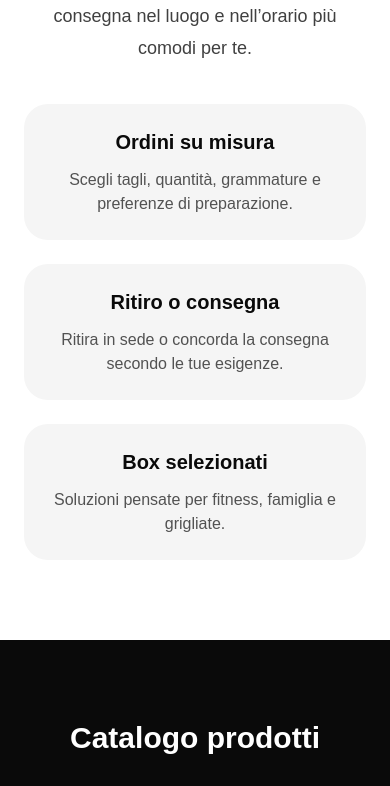
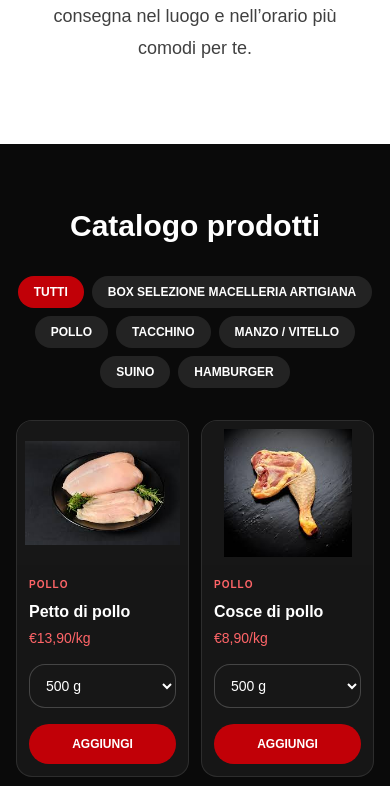
Before and after one commit to gacheb91-cpu/macelleria-artigiana-app, a Next.js app: page / in a window 390 px wide. Shown: the part 1640-2426 px from the top of the page. Built offline with nearby package versions, Linux system fonts and the light colour scheme.

Commit message:
migliora griglia prodotti e pulsante aggiunto

```diff
--- a/app/page.tsx
+++ b/app/page.tsx
@@ -222,34 +222,19 @@ Il peso finale può variare leggermente in base al taglio reale.
             Puoi ritirare in sede in Via Roma 15 a Castellanza oppure concordare
             la consegna nel luogo e nell’orario più comodi per te.
           </p>
-
-          <div className="mt-10 grid gap-6 md:grid-cols-3">
-            <InfoCard
-              title="Ordini su misura"
-              text="Scegli tagli, quantità, grammature e preferenze di preparazione."
-            />
-            <InfoCard
-              title="Ritiro o consegna"
-              text="Ritira in sede o concorda la consegna secondo le tue esigenze."
-            />
-            <InfoCard
-              title="Box selezionati"
-              text="Soluzioni pensate per fitness, famiglia e grigliate."
-            />
-          </div>
         </div>
       </section>
 
-      <section id="catalogo" className="px-6 py-20">
+      <section id="catalogo" className="px-4 py-16">
         <div className="mx-auto max-w-6xl">
           <h2 className="text-center text-3xl font-bold">Catalogo prodotti</h2>
 
-          <div className="mt-8 flex flex-wrap justify-center gap-3">
+          <div className="mt-8 flex flex-wrap justify-center gap-2">
             {categories.map((category) => (
               <button
                 key={category}
                 onClick={() => setSelectedCategory(category)}
-                className={`rounded-full px-5 py-3 text-sm font-bold uppercase ${
+                className={`rounded-full px-4 py-2 text-xs font-bold uppercase ${
                   selectedCategory === category
                     ? "bg-red-700 text-white"
                     : "bg-white/10 text-white hover:bg-white/20"
@@ -260,7 +245,7 @@ Il peso finale può variare leggermente in base al taglio reale.
             ))}
           </div>
 
-          <div className="mt-10 grid gap-6 md:grid-cols-2 lg:grid-cols-3">
+          <div className="mt-8 grid grid-cols-2 gap-3 md:grid-cols-3 md:gap-6">
             {filteredProducts.map((product) => (
               <ProductCard
                 key={product.name}
@@ -331,16 +316,7 @@ Il peso finale può variare leggermente in base al taglio reale.
               className="min-h-32 rounded-2xl border p-4"
             />
 
-            <div className="rounded-3xl bg-neutral-100 p-5 text-sm leading-6 text-neutral-700">
-              <h3 className="font-bold text-neutral-950">Informativa allergeni</h3>
-              <p className="mt-2">
-                Alcuni prodotti possono contenere o venire a contatto con allergeni
-                durante la preparazione. In caso di allergie o intolleranze, indicarlo
-                sempre nelle note dell’ordine e attendere conferma prima del ritiro o
-                della consegna.
-              </p>
-
-              <label className="mt-4 flex gap-3">
+            <label className="flex gap-3 rounded-2xl bg-neutral-100 p-4 text-sm">
               <input
                 type="checkbox"
                 checked={allergensAccepted}
@@ -348,17 +324,8 @@ Il peso finale può variare leggermente in base al taglio reale.
               />
               <span>Ho letto l’informativa allergeni.</span>
             </label>
-            </div>
 
-            <div className="rounded-3xl bg-neutral-100 p-5 text-sm leading-6 text-neutral-700">
-              <h3 className="font-bold text-neutral-950">Informativa privacy</h3>
-              <p className="mt-2">
-                I dati inseriti vengono utilizzati esclusivamente per gestire la
-                richiesta d’ordine, il contatto con il cliente, il ritiro o la consegna.
-                I dati non vengono ceduti a terzi per finalità di marketing.
-              </p>
-
-              <label className="mt-4 flex gap-3">
+            <label className="flex gap-3 rounded-2xl bg-neutral-100 p-4 text-sm">
               <input
                 type="checkbox"
                 checked={privacyAccepted}
@@ -366,7 +333,6 @@ Il peso finale può variare leggermente in base al taglio reale.
               />
               <span>Ho letto e accetto l’informativa privacy.</span>
             </label>
-            </div>
 
             <button
               onClick={sendOrder}
@@ -400,9 +366,6 @@ Il peso finale può variare leggermente in base al taglio reale.
               <h3 className="text-xl font-bold">Orari</h3>
               <p className="mt-4 text-neutral-300">Dal lunedì al sabato</p>
               <p className="mt-2 text-neutral-300">08:30 - 19:30</p>
-              <p className="mt-4 text-neutral-400">
-                Ritiro in sede o consegna concordata in base alla disponibilità.
-              </p>
             </div>
           </div>
         </div>
@@ -415,15 +378,6 @@ Il peso finale può variare leggermente in base al taglio reale.
   );
 }
 
-function InfoCard({ title, text }: { title: string; text: string }) {
-  return (
-    <div className="rounded-3xl bg-neutral-100 p-6">
-      <h3 className="text-xl font-bold">{title}</h3>
-      <p className="mt-3 text-neutral-600">{text}</p>
-    </div>
-  );
-}
-
 function ProductCard({
   product,
   onAdd,
@@ -432,10 +386,25 @@ function ProductCard({
   onAdd: (item: CartItem) => void;
 }) {
   const [quantity, setQuantity] = useState(product.fixedQuantity || "500 g");
+  const [added, setAdded] = useState(false);
+
+  function handleAdd() {
+    onAdd({
+      name: product.name,
+      quantity,
+      price: product.price,
+    });
+
+    setAdded(true);
+
+    setTimeout(() => {
+      setAdded(false);
+    }, 1500);
+  }
 
   return (
-    <div className="overflow-hidden rounded-3xl border border-white/10 bg-white/5">
-      <div className="flex h-56 items-center justify-center bg-neutral-900 p-4">
+    <div className="overflow-hidden rounded-2xl border border-white/10 bg-white/5">
+      <div className="flex h-36 items-center justify-center bg-neutral-900 p-2 md:h-56 md:p-4">
         <img
           src={product.image}
           alt={product.name}
@@ -443,28 +412,28 @@ function ProductCard({
         />
       </div>
 
-      <div className="p-6">
-        <p className="text-xs font-bold uppercase tracking-widest text-red-400">
+      <div className="p-3 md:p-6">
+        <p className="text-[10px] font-bold uppercase tracking-widest text-red-400 md:text-xs">
           {product.category}
         </p>
 
-        <h3 className="mt-2 text-2xl font-bold">{product.name}</h3>
-        <p className="mt-2 text-red-400">{product.price}</p>
+        <h3 className="mt-2 text-base font-bold md:text-2xl">{product.name}</h3>
+        <p className="mt-1 text-sm text-red-400 md:text-base">{product.price}</p>
 
-        <p className="mt-4 text-neutral-400">
+        <p className="mt-3 hidden text-neutral-400 md:block">
           {product.description ||
             "Seleziona la quantità desiderata. Il peso finale può variare leggermente."}
         </p>
 
         {product.fixedQuantity ? (
-          <div className="mt-6 rounded-2xl border border-white/20 bg-neutral-900 p-4 text-white">
+          <div className="mt-4 rounded-2xl border border-white/20 bg-neutral-900 p-3 text-sm text-white">
             {product.fixedQuantity}
           </div>
         ) : (
           <select
             value={quantity}
             onChange={(e) => setQuantity(e.target.value)}
-            className="mt-6 w-full rounded-2xl border border-white/20 bg-neutral-900 p-4 text-white"
+            className="mt-4 w-full rounded-2xl border border-white/20 bg-neutral-900 p-3 text-sm text-white"
           >
             <option>250 g</option>
             <option>500 g</option>
@@ -476,16 +445,14 @@ function ProductCard({
         )}
 
         <button
-          onClick={() =>
-            onAdd({
-              name: product.name,
-              quantity,
-              price: product.price,
-            })
-          }
-          className="mt-6 w-full rounded-full bg-red-700 px-5 py-3 text-sm font-bold uppercase hover:bg-red-800"
+          onClick={handleAdd}
+          className={`mt-4 w-full rounded-full px-3 py-3 text-xs font-bold uppercase transition md:text-sm ${
+            added
+              ? "bg-green-600 text-white"
+              : "bg-red-700 text-white hover:bg-red-800"
+          }`}
         >
-          Aggiungi al carrello
+          {added ? "Aggiunto ✓" : "Aggiungi"}
         </button>
       </div>
     </div>
```
Lines whose indentation alone changed are shown as unchanged.
